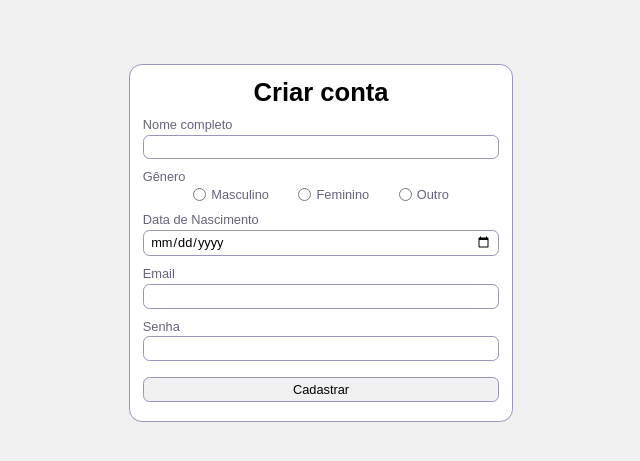
After one commit to Giov4ne/ProjetoLivraria, a PHP site: page /view/cadastro.php in a window 1280 px wide. The commit adds this page. Shown: the top 461 px of the page, without its empty margins (319-959 px from the left). Run offline with PHP 8.4, Linux system fonts and the light colour scheme.

Commit message:
login e cadastro

```diff
--- a/app/css/style.css
+++ b/app/css/style.css
@@ -16,6 +16,107 @@
 
 body{
     background-color: var(--color3);
+}
+
+
+
+
+#form-login, #form-cadastro{
+    display: flex;
+    flex-direction: column;
+    justify-content: space-between;
+    width: 25vw;
+    height: 20vw;
+    margin: 5vw auto;
+    border: 0.1vw solid var(--color2);
+    border-radius: 1vw;
+    background-color: var(--color4);
+    padding: 1vw;
+}
+
+#form-cadastro{
+    width: 30vw;
+    height: 28vw;
+}
+
+#form-login > h1, #form-cadastro > h1 {
+    font-size: 2rem;
+    text-align: center;
+}
+
+#form-login > div, #form-cadastro > div{
+    display: flex;
+    flex-direction: column;
+}
+
+#form-login > div > label, #form-cadastro > div > label{
+    margin: 0 0 0.2vw 0;
+    font-size: 1rem;
+    color: var(--color1);
+}
+
+#form-login > div > input, #form-cadastro > div > input{
+    font-size: 1rem;
+    outline: 0;
+    border: 0.1vw solid var(--color2);
+    border-radius: 0.5vw;
+    color: black;
+    padding: 0.3vw 0.5vw;
+}
+
+#form-login > div > input:focus, #form-cadastro > div > input:focus{
+    background-color: var(--color3);
+}
+
+#form-login > input[type="submit"], #form-cadastro > input[type="submit"]{
+    font-size: 1rem;
+    padding: 0.3vw 0.5vw;
+    margin: 0.5vw 0;
+    border: 0.1vw solid var(--color2);
+    background-color: var(--color3);
+    outline: 0;
+    cursor: pointer;
+    border-radius: 0.5vw;
+}
+
+#form-login > input[type="submit"]:hover, #form-cadastro > input[type="submit"]:hover{
+    background-color: var(--color5);
+}
+
+#form-login > div > p, #form-cadastro > div > p{
+    font-size: 1rem;
+    color: var(--color1);
+    text-align: center;
+}
+
+#form-login > div > p > a{
+    color: var(--color1);
+    font-weight: bold;
+    text-decoration: none;
+}
+
+#form-login > div > p > a:hover{
+    text-decoration: underline;
+}
+
+#form-cadastro > div > #secao-gen{
+    display: flex;
+    flex-direction: row;
+    justify-content: space-around;
+    color: var(--color1);
+    width: 80%;
+    margin: 0 auto;
+}
+
+#form-cadastro > div > #secao-gen > div{
+    display: flex;
+    flex-direction: row;
+    justify-content: space-between;
+    align-items: center;
+}
+
+#form-cadastro > div > #secao-gen > div > label{
+    margin: 0 0 0 0.4vw;
 }
 
 header{
--- /dev/null
+++ b/app/view/cadastro.php
@@ -0,0 +1,64 @@
+<?php
+    include('../conexao/conn.php');
+    if(!isset($_SESSION)){
+        session_start();
+    }
+    if(!empty($_POST['nome']) && !empty($_POST['gen']) && !empty($_POST['dtnasc']) && !empty($_POST['email']) && !empty($_POST['senha'])){
+        $sql = "INSERT INTO usuario(nome, genero, dt_nasc, email, senha, tipo) VALUES('$_POST[nome]', '$_POST[gen]', '$_POST[dtnasc]', '$_POST[email]', '$_POST[senha]', 'cliente')";
+        $result = $conn->query($sql) or die('Não foi possível cadastrar');
+        $sql = "SELECT id FROM usuario WHERE email = '$_POST[email]' AND senha = '$_POST[senha]'";
+        $result = $conn->query($sql);
+        $_SESSION['user'] = 'id'.$result->fetch_object()->id;
+        header("location: ./home.php");
+    }
+?>
+<!DOCTYPE html>
+<html lang="pt-BR">
+<head>
+    <meta charset="UTF-8">
+    <meta http-equiv="X-UA-Compatible" content="IE=edge">
+    <meta name="viewport" content="width=device-width, initial-scale=1.0">
+    <link rel="stylesheet" href="../css/style.css">
+    <link rel="icon" href="../icons/logo-title.png">
+    <title>Cadastro</title>
+</head>
+<body>
+    <form method="post" id="form-cadastro">
+        <h1>Criar conta</h1>
+        <div>
+            <label for="nome">Nome completo</label>
+            <input type="text" name="nome" id="nome" required>
+        </div>
+        <div>
+            <label>Gênero</label>
+            <section id="secao-gen">
+                <div>
+                    <input type="radio" name="gen" id="masc" value="masculino">
+                    <label for="masc">Masculino</label>
+                </div>
+                <div>
+                    <input type="radio" name="gen" id="fem" value="feminino">
+                    <label for="masc">Feminino</label>
+                </div>
+                <div>
+                    <input type="radio" name="gen" id="outro" value="outro">
+                    <label for="masc">Outro</label>
+                </div>
+            </section>
+        </div>
+        <div>
+            <label for="dtnasc">Data de Nascimento</label>
+            <input type="date" name="dtnasc" id="dtnasc" required>
+        </div>
+        <div>
+            <label for="email">Email</label>
+            <input type="email" name="email" id="email" required>
+        </div>
+        <div>
+            <label for="senha">Senha</label>
+            <input type="password" name="senha" id="senha" required>
+        </div>
+        <input type="submit" value="Cadastrar">
+    </form>
+</body>
+</html>
```
Also changed, not shown: app/view/home.php (+31 -10 lines), app/view/index.php (added, +11 -0 lines), app/view/login.php (added, +44 -0 lines), banco de dados/banco.sql (+6 -6 lines).
